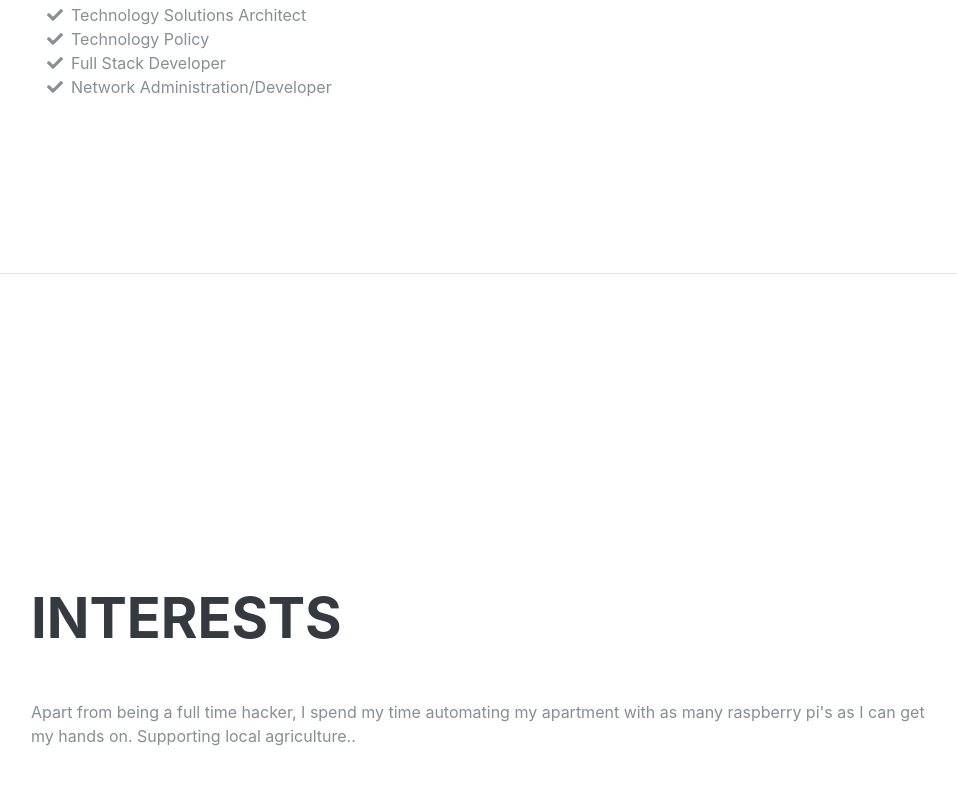
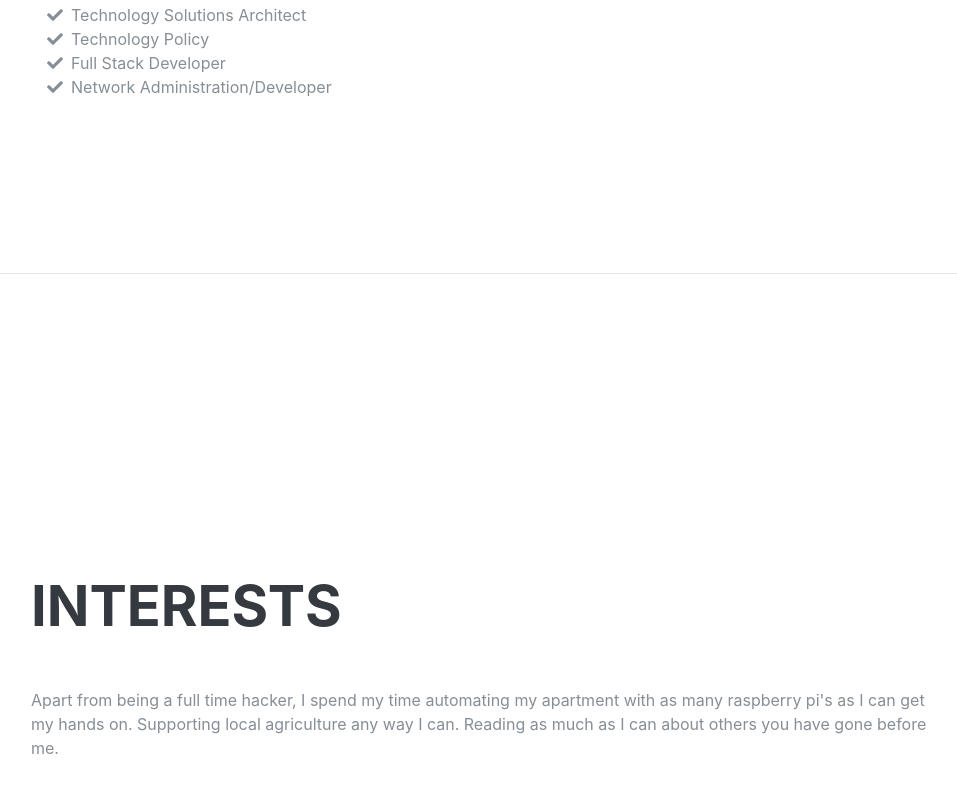
Before and after one commit to johnkatt/johnkatt.github.io, a plain HTML site: page index.html in a window 1280 px wide. Shown: the part 4717-5510 px from the top of the page, without its empty margins (289-1246 px from the left). Drawn offline with nearby package versions, Linux system fonts and the light colour scheme; a web font is replaced by a local one.

Commit message:
Update index.html

```diff
--- a/index.html
+++ b/index.html
@@ -8,7 +8,7 @@
   <meta name="description" content="Professional Portfolio of John Katt">
   <meta name="author" content="John Katt">
 
-  <title>John Katt - Hacker</title>
+  <title>John Katt - {Hacker}</title>
 
 
     <!-- Global site tag (gtag.js) - Google Analytics -->
@@ -343,7 +343,7 @@
     <section class="resume-section p-3 p-lg-5 d-flex align-items-center" id="interests">
       <div class="w-100">
         <h2 class="mb-5">Interests</h2>
-        <p>Apart from being a full time hacker, I spend my time automating my apartment with as many raspberry pi's as I can get my hands on. Supporting local agriculture..</p>
+        <p>Apart from being a full time hacker, I spend my time automating my apartment with as many raspberry pi's as I can get my hands on. Supporting local agriculture any way I can. Reading as much as I can about others you have gone before me.</p>
       </div>
     </section>
 
```
